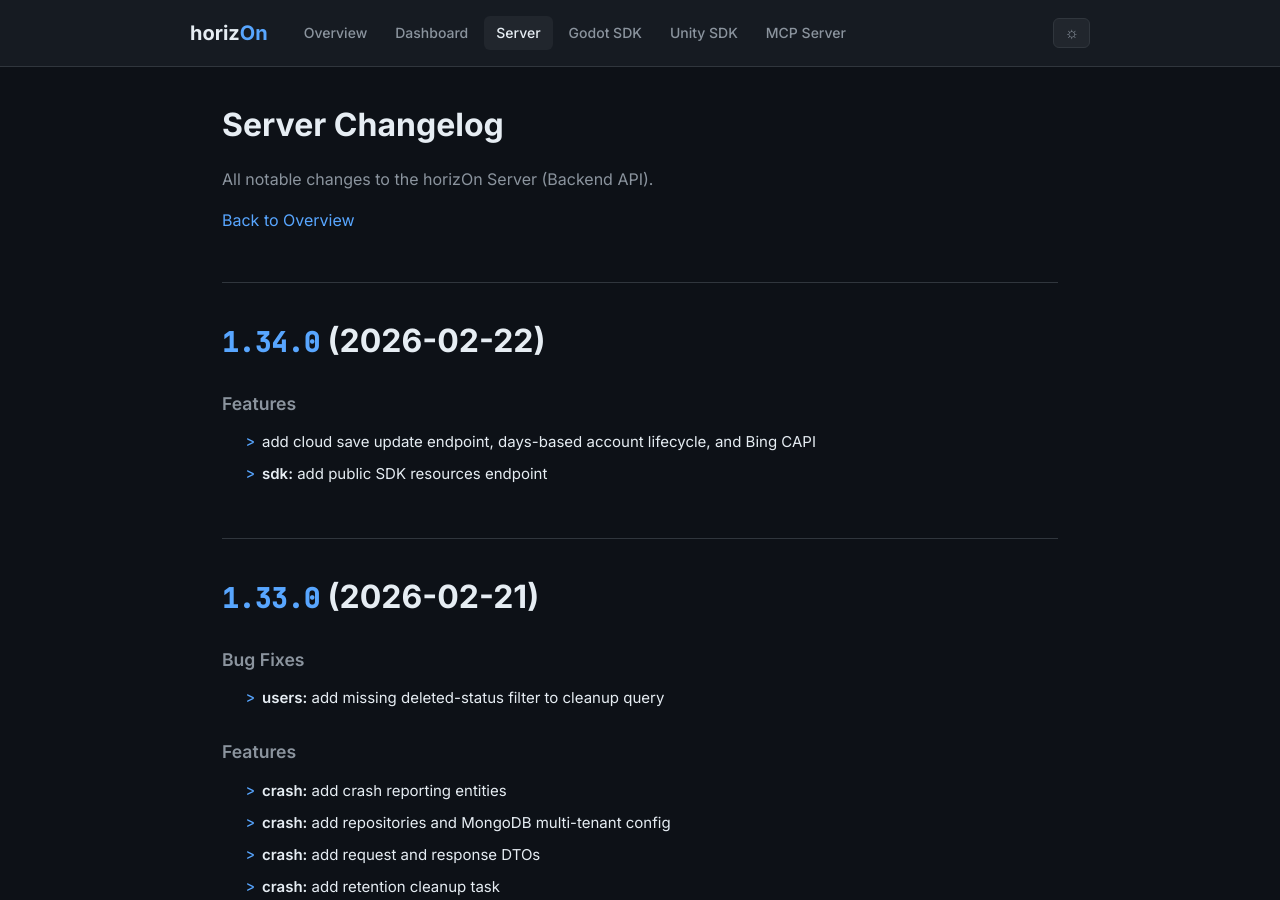
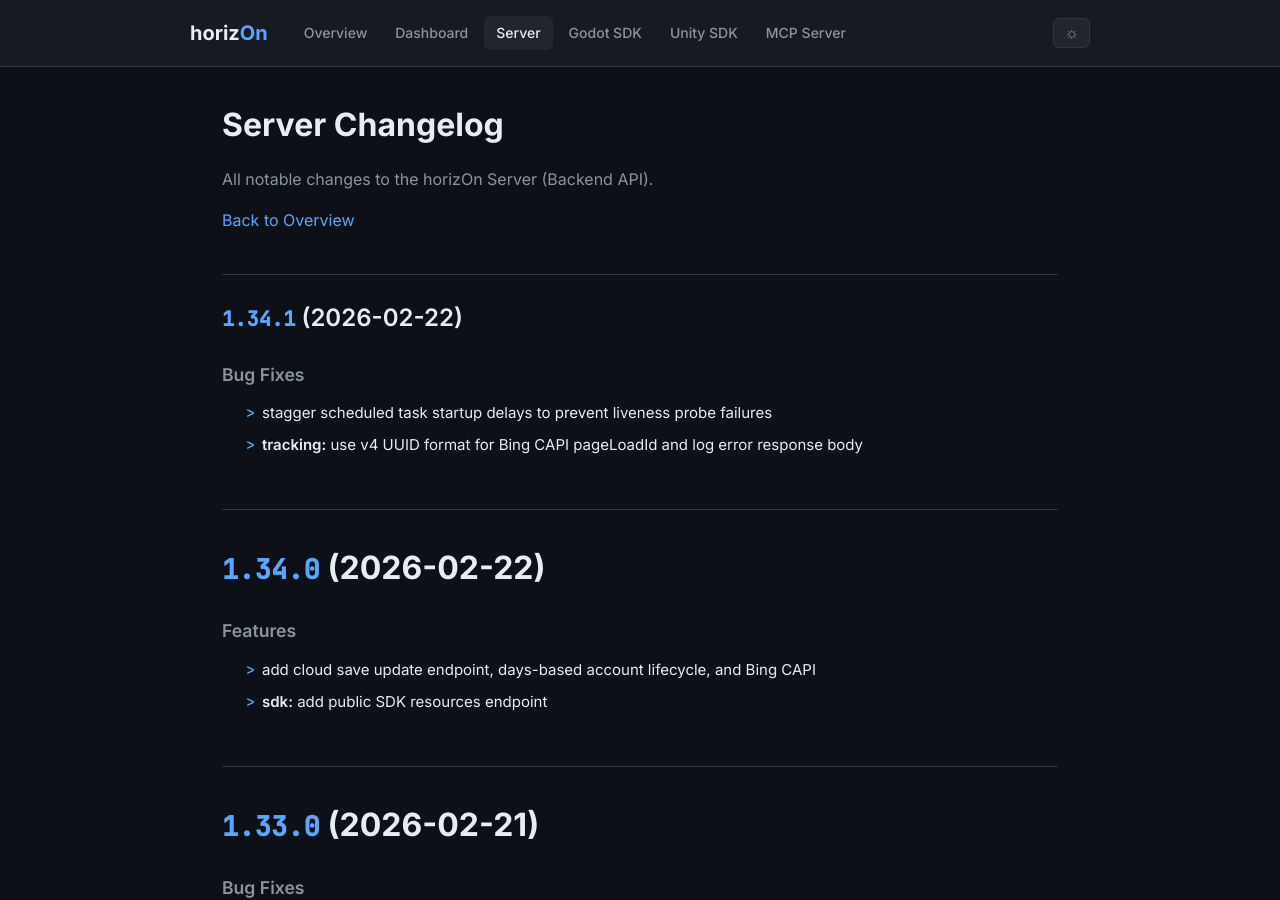
Before and after one commit to ProjectMakersDE/horizOn-Changelog, a Jekyll site: the page built from server-changelog.md, in a window 1280 px wide and 900 px high. Built offline with Jekyll 4.4.1, drawn with Linux system fonts in a browser that asks for light colours.

Commit message:
chore: sync changelogs [skip ci]

```diff
--- a/server-changelog.md
+++ b/server-changelog.md
@@ -8,6 +8,14 @@ title: Server Changelog
 All notable changes to the horizOn Server (Backend API).
 
 [Back to Overview](.)
+
+## [1.34.1](https://github.com/ProjectMakersDE/horizOn-Server/compare/v1.34.0...v1.34.1) (2026-02-22)
+
+
+### Bug Fixes
+
+* stagger scheduled task startup delays to prevent liveness probe failures ([ad44e58](https://github.com/ProjectMakersDE/horizOn-Server/commit/ad44e58474a2c801319a8165aa4e393473c8ab8a))
+* **tracking:** use v4 UUID format for Bing CAPI pageLoadId and log error response body ([0f74912](https://github.com/ProjectMakersDE/horizOn-Server/commit/0f74912fbc05e83eb270f5261ad0486008b70b67))
 
 # [1.34.0](https://github.com/ProjectMakersDE/horizOn-Server/compare/v1.33.0...v1.34.0) (2026-02-22)
 
```
Also changed, not shown: index.md (+1 -1 lines).
